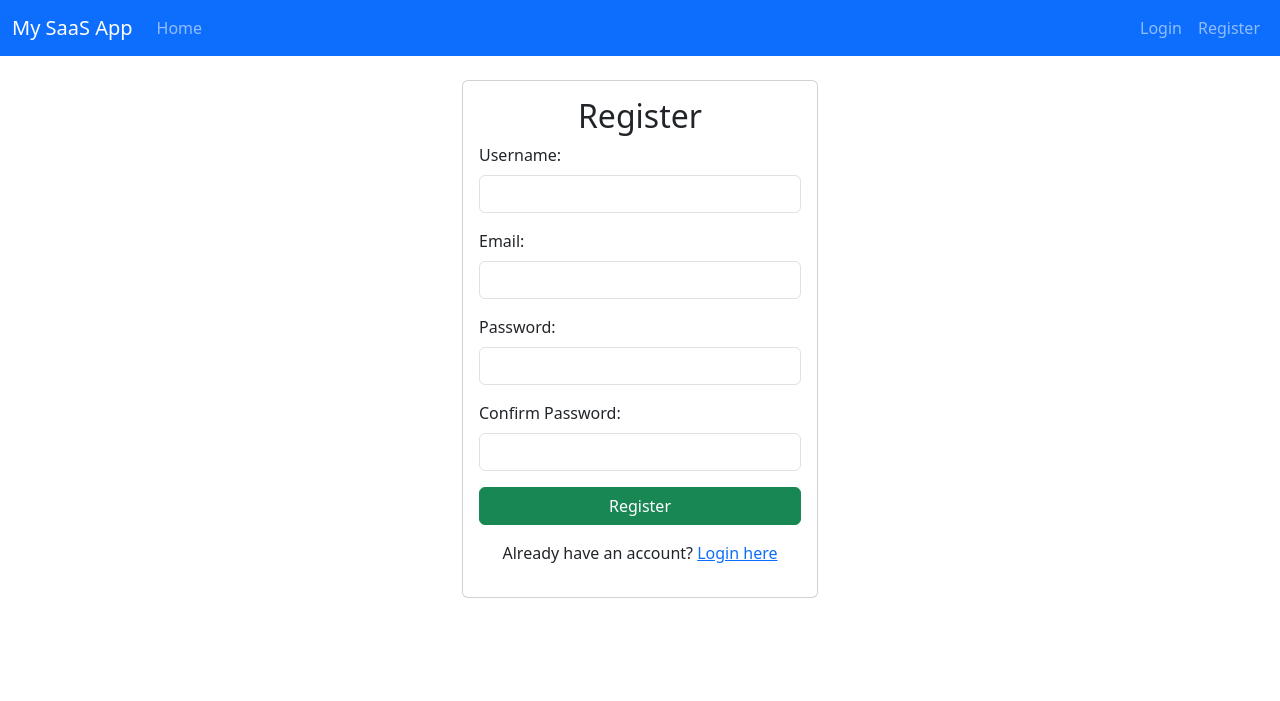
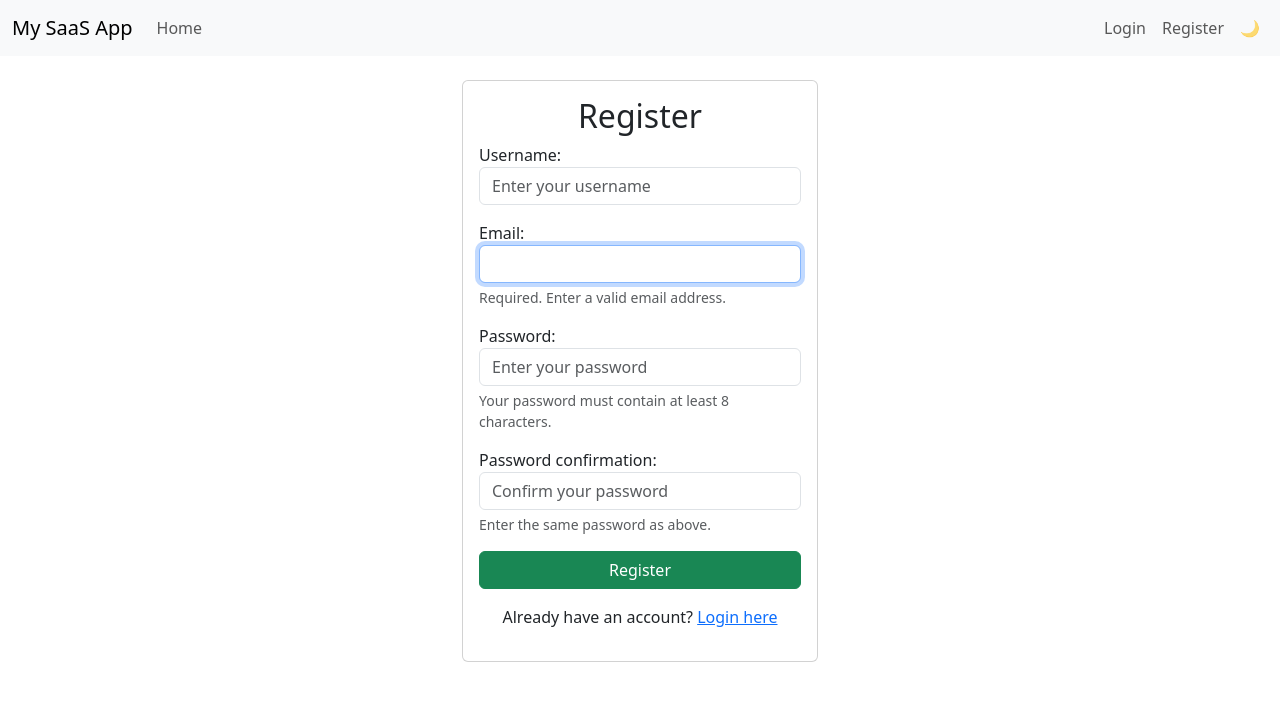
Before and after one commit to McIndi/django-mega-tutorial, a Django app: page /accounts/register/ in a window 1280 px wide. Shown: the top 701 px of the page. Run offline with Django 5.2, Linux system fonts and the light colour scheme.

Commit message:
Remove any reference to font awesome, we are using unicode icons. Also move form classes and logic to forms.py and render more generically in templates.

```diff
--- a/accounts/forms.py
+++ b/accounts/forms.py
@@ -1,12 +1,12 @@
 from django import forms
-from django.contrib.auth.forms import UserCreationForm, AuthenticationForm, PasswordResetForm
+from django.contrib.auth.forms import UserCreationForm, AuthenticationForm, PasswordResetForm, SetPasswordForm
 from django.contrib.auth import get_user_model
 
 User = get_user_model()
 
 
 class CustomUserCreationForm(UserCreationForm):
-    email = forms.EmailField(required=True, help_text="Required. Enter a valid email address.")
+    email = forms.EmailField(required=True, help_text="Required. Enter a valid email address.", widget=forms.EmailInput(attrs={'class': 'form-control'}))
 
     class Meta:
         model = User
@@ -14,18 +14,29 @@ class CustomUserCreationForm(UserCreationForm):
 
     def __init__(self, *args, **kwargs):
         super().__init__(*args, **kwargs)
-        for field in self.fields.values():
-            field.widget.attrs['class'] = 'form-control'
+        self.fields['username'].widget.attrs.update({'class': 'form-control', 'placeholder': 'Enter your username'})
+        self.fields['password1'].widget.attrs.update({'class': 'form-control', 'placeholder': 'Enter your password'})
+        self.fields['password2'].widget.attrs.update({'class': 'form-control', 'placeholder': 'Confirm your password'})
+        self.fields['password1'].help_text = "Your password must contain at least 8 characters."
+        self.fields['password2'].help_text = "Enter the same password as above."
 
 
 class CustomAuthenticationForm(AuthenticationForm):
     def __init__(self, *args, **kwargs):
         super().__init__(*args, **kwargs)
-        self.fields['username'].widget.attrs['class'] = 'form-control'
-        self.fields['password'].widget.attrs['class'] = 'form-control'
+        self.fields['username'].label = "Email"
+        self.fields['username'].widget.attrs.update({'class': 'form-control', 'placeholder': 'Enter your email'})
+        self.fields['password'].widget.attrs.update({'class': 'form-control', 'placeholder': 'Enter your password'})
 
 
 class CustomPasswordResetForm(PasswordResetForm):
     def __init__(self, *args, **kwargs):
         super().__init__(*args, **kwargs)
-        self.fields['email'].widget.attrs['class'] = 'form-control'
+        self.fields['email'].widget.attrs.update({'class': 'form-control', 'placeholder': 'Enter your email'})
+
+
+class CustomSetPasswordForm(SetPasswordForm):
+    def __init__(self, *args, **kwargs):
+        super().__init__(*args, **kwargs)
+        self.fields['new_password1'].widget.attrs.update({'class': 'form-control', 'placeholder': 'Enter new password'})
+        self.fields['new_password2'].widget.attrs.update({'class': 'form-control', 'placeholder': 'Confirm new password'})
--- a/accounts/templates/accounts/register.html
+++ b/accounts/templates/accounts/register.html
@@ -10,34 +10,23 @@
                 <h2 class="card-title text-center">Register</h2>
                 <form method="post">
                     {% csrf_token %}
+                    {% if form.non_field_errors %}
+                    <div class="alert alert-danger">
+                        {{ form.non_field_errors }}
+                    </div>
+                    {% endif %}
+                    {% for field in form %}
                     <div class="mb-3">
-                        <label for="{{ form.username.id_for_label }}" class="form-label">Username:</label>
-                        <input type="text" name="{{ form.username.name }}" id="{{ form.username.id_for_label }}" class="form-control" value="{{ form.username.value|default_if_none:'' }}" required>
-                        {% if form.username.errors %}
-                        <div class="text-danger">{{ form.username.errors }}</div>
+                        {{ field.label_tag }}
+                        {{ field }}
+                        {% if field.help_text %}
+                        <div class="form-text">{{ field.help_text }}</div>
+                        {% endif %}
+                        {% if field.errors %}
+                        <div class="text-danger">{{ field.errors }}</div>
                         {% endif %}
                     </div>
-                    <div class="mb-3">
-                        <label for="{{ form.email.id_for_label }}" class="form-label">Email:</label>
-                        <input type="email" name="{{ form.email.name }}" id="{{ form.email.id_for_label }}" class="form-control" value="{{ form.email.value|default_if_none:'' }}" required>
-                        {% if form.email.errors %}
-                        <div class="text-danger">{{ form.email.errors }}</div>
-                        {% endif %}
-                    </div>
-                    <div class="mb-3">
-                        <label for="{{ form.password1.id_for_label }}" class="form-label">Password:</label>
-                        <input type="password" name="{{ form.password1.name }}" id="{{ form.password1.id_for_label }}" class="form-control" required>
-                        {% if form.password1.errors %}
-                        <div class="text-danger">{{ form.password1.errors }}</div>
-                        {% endif %}
-                    </div>
-                    <div class="mb-3">
-                        <label for="{{ form.password2.id_for_label }}" class="form-label">Confirm Password:</label>
-                        <input type="password" name="{{ form.password2.name }}" id="{{ form.password2.id_for_label }}" class="form-control" required>
-                        {% if form.password2.errors %}
-                        <div class="text-danger">{{ form.password2.errors }}</div>
-                        {% endif %}
-                    </div>
+                    {% endfor %}
                     <div class="d-grid">
                         <button type="submit" class="btn btn-success">Register</button>
                     </div>
--- a/accounts/views.py
+++ b/accounts/views.py
@@ -8,7 +8,7 @@ from django.urls import reverse_lazy
 from django.views.generic import CreateView, TemplateView
 from django.contrib.auth.mixins import LoginRequiredMixin
 
-from .forms import CustomUserCreationForm, CustomAuthenticationForm, CustomPasswordResetForm
+from .forms import CustomUserCreationForm, CustomAuthenticationForm, CustomPasswordResetForm, CustomSetPasswordForm
 from .models import CustomUser
 
 
@@ -49,7 +49,7 @@ class CustomPasswordResetDoneView(PasswordResetDoneView):
 
 
 class CustomPasswordResetConfirmView(PasswordResetConfirmView):
-    form_class = SetPasswordForm
+    form_class = CustomSetPasswordForm
     template_name = 'accounts/password_reset_confirm.html'
     success_url = reverse_lazy('password_reset_complete')
 
--- a/core/templates/core/base.html
+++ b/core/templates/core/base.html
@@ -8,7 +8,7 @@
     {% block extra_head %}{% endblock %}
 </head>
 <body>
-    <nav class="navbar navbar-expand-lg navbar-dark bg-primary">
+    <nav class="navbar navbar-expand-lg bg-light navbar-light">
         <div class="container-fluid">
             <a class="navbar-brand" href="{% url 'index' %}">My SaaS App</a>
             <button class="navbar-toggler" type="button" data-bs-toggle="collapse" data-bs-target="#navbarNav" aria-controls="navbarNav" aria-expanded="false" aria-label="Toggle navigation">
@@ -38,6 +38,11 @@
                         <a class="nav-link" href="{% url 'register' %}">Register</a>
                     </li>
                     {% endif %}
+                    <li class="nav-item">
+                        <button id="theme-toggle" class="btn btn-link nav-link" type="button">
+                            🌙
+                        </button>
+                    </li>
                 </ul>
             </div>
         </div>
@@ -48,6 +53,38 @@
     </div>
 
     <script src="https://cdn.jsdelivr.net/npm/bootstrap@5.3.8/dist/js/bootstrap.bundle.min.js" integrity="sha384-FKyoEForCGlyvwx9Hj09JcYn3nv7wiPVlz7YYwJrWVcXK/BmnVDxM+D2scQbITxI" crossorigin="anonymous"></script>
+    <script>
+        document.addEventListener('DOMContentLoaded', function() {
+            const themeToggle = document.getElementById('theme-toggle');
+            const html = document.documentElement;
+            const navbar = document.querySelector('.navbar');
+            const currentTheme = localStorage.getItem('theme') || 'light';
+            html.setAttribute('data-bs-theme', currentTheme);
+            updateNavbar();
+            updateIcon();
+
+            themeToggle.addEventListener('click', () => {
+                const newTheme = html.getAttribute('data-bs-theme') === 'dark' ? 'light' : 'dark';
+                html.setAttribute('data-bs-theme', newTheme);
+                localStorage.setItem('theme', newTheme);
+                updateNavbar();
+                updateIcon();
+            });
+
+            function updateNavbar() {
+                const isDark = html.getAttribute('data-bs-theme') === 'dark';
+                navbar.classList.toggle('bg-light', !isDark);
+                navbar.classList.toggle('bg-dark', isDark);
+                navbar.classList.toggle('navbar-light', !isDark);
+                navbar.classList.toggle('navbar-dark', isDark);
+            }
+
+            function updateIcon() {
+                const isDark = html.getAttribute('data-bs-theme') === 'dark';
+                themeToggle.innerHTML = isDark ? '☀️' : '🌙';
+            }
+        });
+    </script>
     {% block extra_js %}{% endblock %}
 </body>
 </html>
```
Also changed, not shown: accounts/templates/accounts/login.html (+14 -12 lines), accounts/templates/accounts/password_reset.html (+14 -4 lines), accounts/templates/accounts/password_reset_confirm.html (+14 -11 lines).
